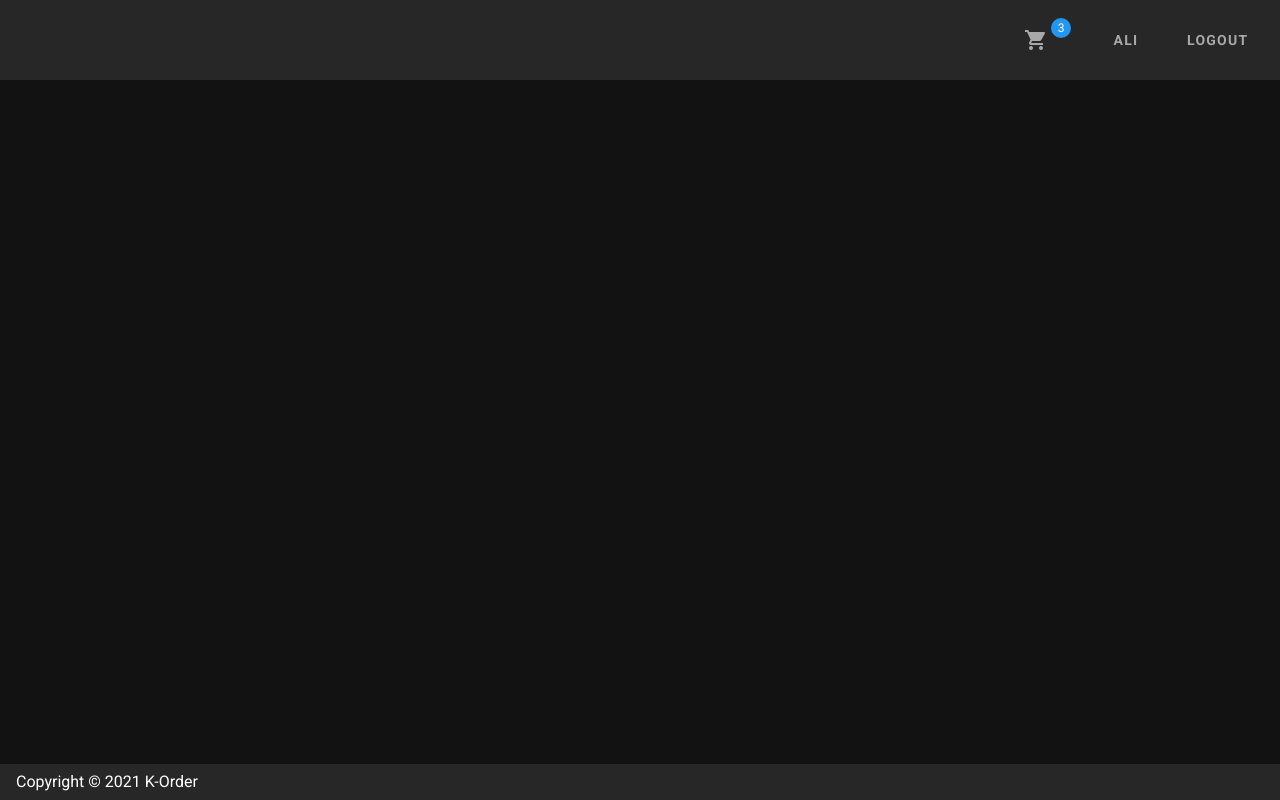
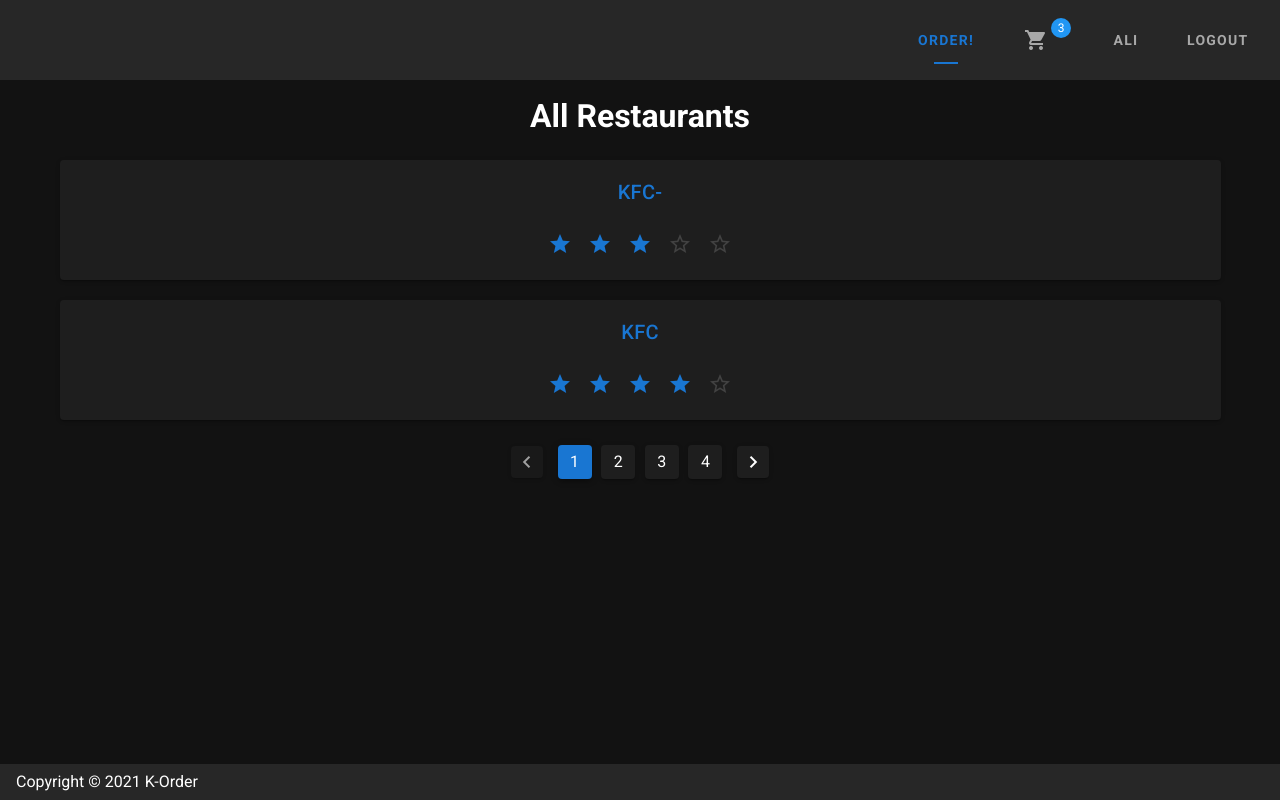
Before and after one commit to aaesmail/nuxt-k-order, a Nuxt app: page /restaurants in a window 1280 px wide. Built offline with nearby package versions, Linux system fonts and the light colour scheme.

Commit message:
Added restaurants page

```diff
--- a/components/AppBar.vue
+++ b/components/AppBar.vue
@@ -20,6 +20,14 @@
       <div>
         <v-tabs optional background-color="transparent">
           <template v-if="$store.state.auth.user">
+            <v-tab
+              :ripple="false"
+              class="font-weight-bold"
+              min-width="96"
+              text
+              to="/restaurants"
+              >Order!</v-tab
+            >
             <v-badge
               offset-x="30"
               offset-y="10"
--- /dev/null
+++ b/components/RestaurantListItem.vue
@@ -0,0 +1,26 @@
+<template>
+  <v-card
+    :to="'/restaurants/' + id"
+    class="mx-auto mb-5 text-center"
+    width="100%"
+  >
+    <v-card-text>
+      <p class="title primary--text">
+        {{ name }}
+      </p>
+      <div class="subtitle-1 font-weight-bold">
+        <v-rating
+          v-model="rating"
+          readonly
+          icon-label="custom icon label text {0} of {1}"
+        ></v-rating>
+      </div>
+    </v-card-text>
+  </v-card>
+</template>
+
+<script>
+export default {
+  props: ['id', 'name', 'rating'],
+}
+</script>
--- /dev/null
+++ b/pages/restaurants/index.vue
@@ -0,0 +1,44 @@
+<template>
+  <v-container class="d-flex flex-column text-center">
+    <h1 class="mb-5">All Restaurants</h1>
+
+    <RestaurantListItem
+      v-for="restaurant in restaurants"
+      :key="restaurant.id"
+      :id="restaurant.id"
+      :name="restaurant.name"
+      :rating="restaurant.rating"
+    />
+
+    <v-pagination v-model="page" :length="pagesNum"></v-pagination>
+  </v-container>
+</template>
+
+<script>
+export default {
+  data() {
+    return {
+      page: 1,
+
+      restaurants: [
+        {
+          id: '609f16ee5248a8788cadc171',
+          name: 'KFC-',
+          rating: 3,
+        },
+        {
+          id: '609ffe1de1136dc606c44d83',
+          name: 'KFC',
+          rating: 4.5,
+        },
+      ],
+    }
+  },
+
+  computed: {
+    pagesNum() {
+      return 4
+    },
+  },
+}
+</script>
```
